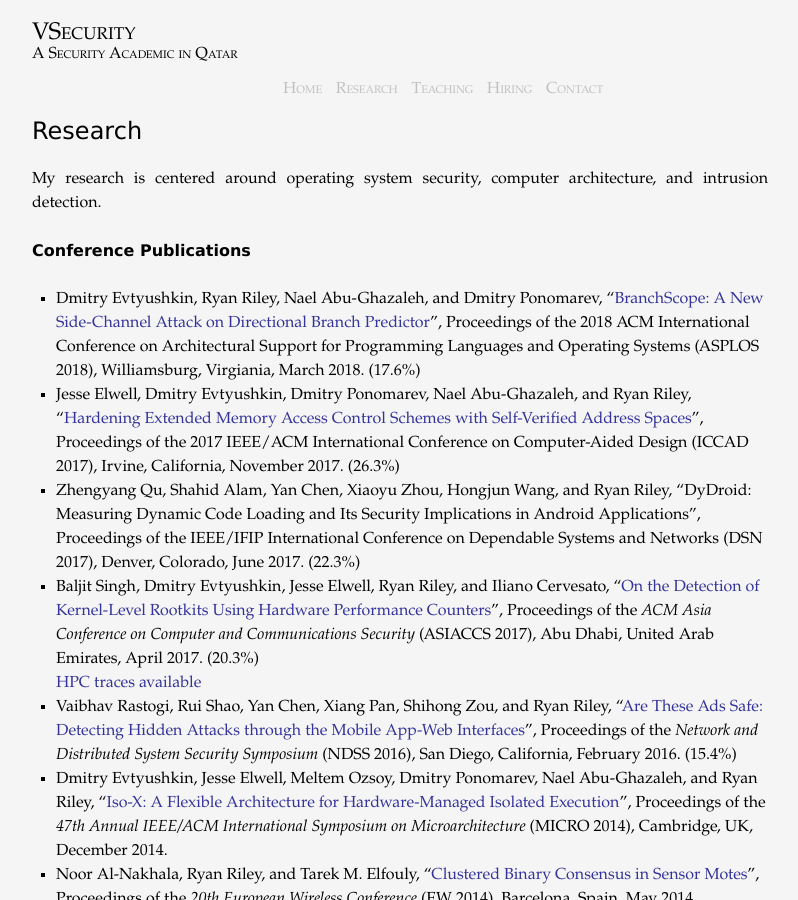
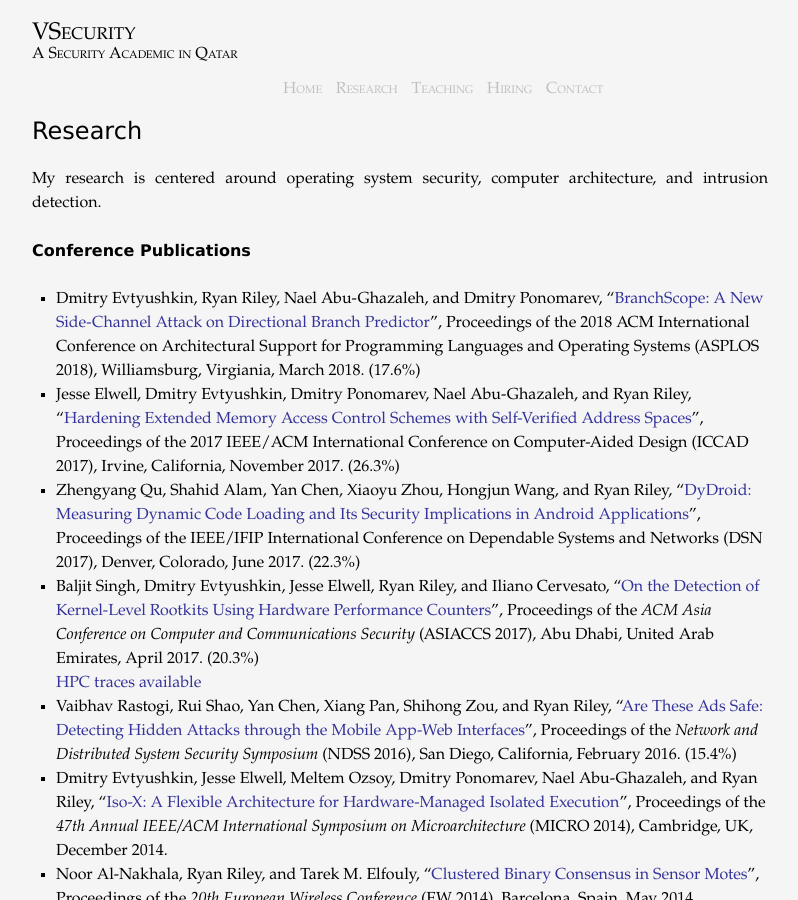
Before and after one commit to rriley/website, a Jekyll site: the page built from research/index.md, in a window 1280 px wide and 900 px high. Shown: the whole window, without its empty margins (240-1038 px from the left). Built offline with Jekyll 4.4.1, drawn with Linux system fonts in a browser that asks for light colours; part of the change alters nothing that is shown.

```diff
--- a/research/index.md
+++ b/research/index.md
@@ -10,7 +10,7 @@ My research is centered around operating system security, computer architecture,
 ## Conference Publications
   * Dmitry Evtyushkin, Ryan Riley, Nael Abu-Ghazaleh, and Dmitry Ponomarev, "[BranchScope: A New Side-Channel Attack on Directional Branch Predictor](pubs/asplos18.pdf)", Proceedings of the 2018 ACM International Conference on Architectural Support for Programming Languages and Operating Systems (ASPLOS 2018), Williamsburg, Virgiania, March 2018. (17.6%)
   * Jesse Elwell, Dmitry Evtyushkin, Dmitry Ponomarev, Nael Abu-Ghazaleh, and Ryan Riley, "[Hardening Extended Memory Access Control Schemes with Self-Verified Address Spaces](pubs/iccad17.pdf)", Proceedings of the 2017 IEEE/ACM International Conference on Computer-Aided Design (ICCAD 2017), Irvine, California, November 2017. (26.3%)
-  * Zhengyang Qu, Shahid Alam, Yan Chen, Xiaoyu Zhou, Hongjun Wang, and Ryan Riley, "DyDroid: Measuring Dynamic Code Loading and Its Security Implications in Android Applications", Proceedings of the IEEE/IFIP International Conference on Dependable Systems and Networks (DSN 2017), Denver, Colorado, June 2017. (22.3%)
+  * Zhengyang Qu, Shahid Alam, Yan Chen, Xiaoyu Zhou, Hongjun Wang, and Ryan Riley, "[DyDroid: Measuring Dynamic Code Loading and Its Security Implications in Android Applications](pubs/dydroid.pdf)", Proceedings of the IEEE/IFIP International Conference on Dependable Systems and Networks (DSN 2017), Denver, Colorado, June 2017. (22.3%)
   * Baljit Singh, Dmitry Evtyushkin, Jesse Elwell, Ryan Riley, and Iliano Cervesato, "[On the Detection of Kernel-Level Rootkits Using Hardware Performance Counters](pubs/asiaccs17.pdf)", Proceedings of the *ACM Asia Conference on Computer and Communications Security* (ASIACCS 2017), Abu Dhabi, United Arab Emirates, April 2017. (20.3%)
     [HPC traces available](https://github.com/rriley/rootkitML-data)
   * Vaibhav Rastogi, Rui Shao, Yan Chen, Xiang Pan, Shihong Zou, and Ryan Riley, "[Are These Ads Safe: Detecting Hidden Attacks through the Mobile App-Web Interfaces](pubs/ndss2016.pdf)", Proceedings of the *Network and Distributed System Security Symposium* (NDSS 2016), San Diego, California, February 2016. (15.4%)
```
Also changed, not shown: 1 other file.
